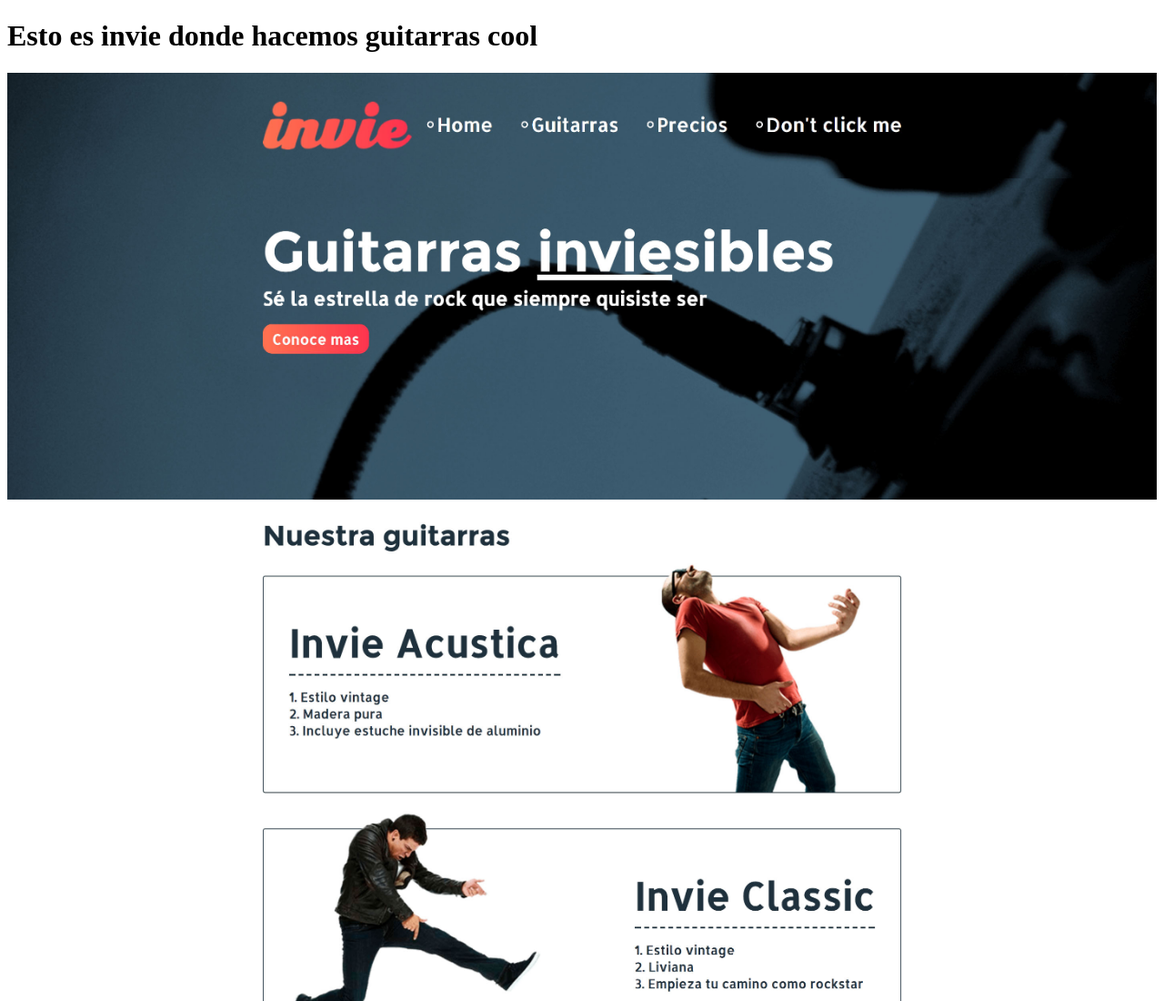
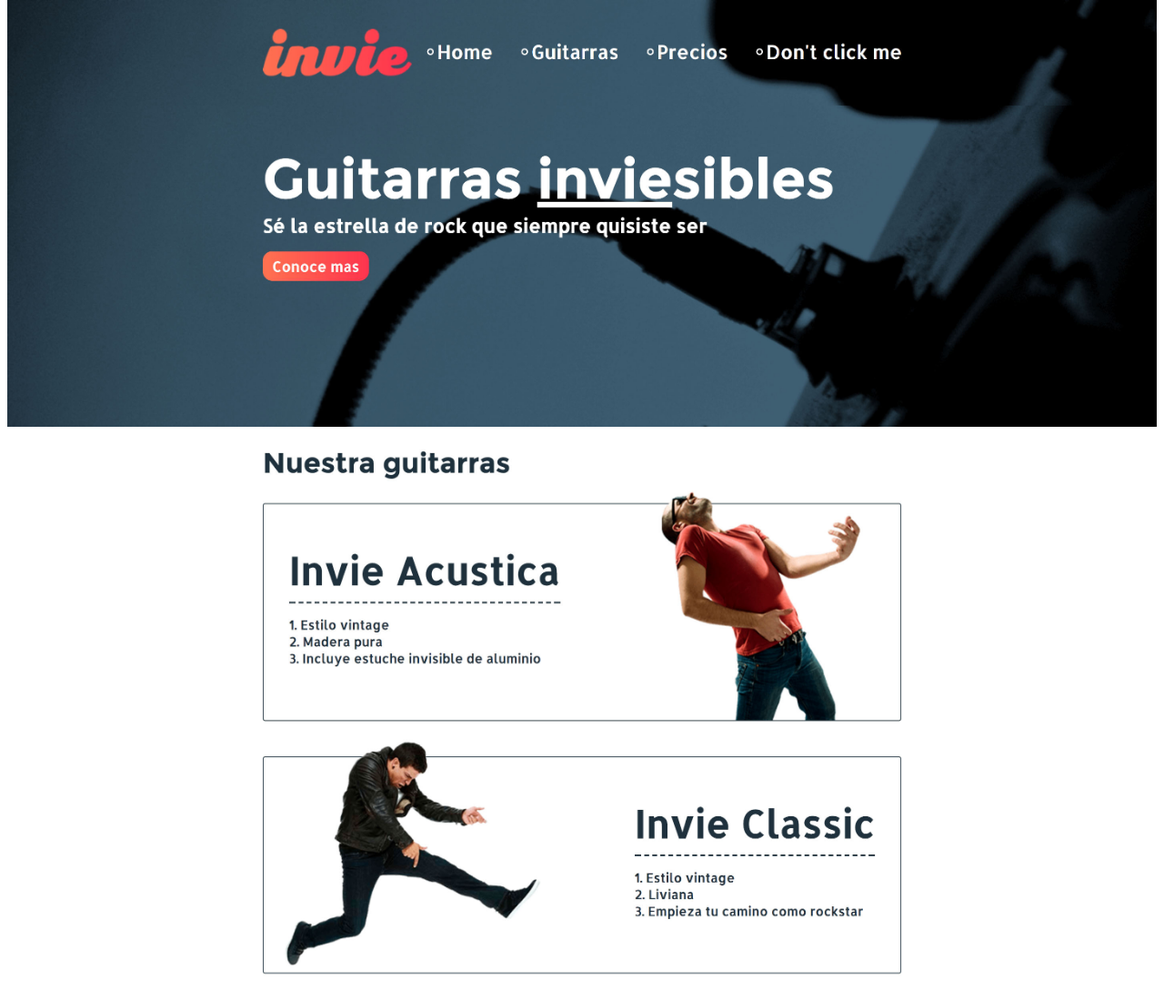
Before and after one commit to zriiman84/invie-github, a plain HTML site: page index.html in a window 1280 px wide. Shown: the top 1100 px of the page at 91% size. Drawn offline with Linux system fonts and the light colour scheme.

Commit message:
Modificando nuevamente

```diff
--- a/index.html
+++ b/index.html
@@ -25,7 +25,6 @@
 	</style>
 </head>
 <body>
-		<h1>Esto es invie donde hacemos guitarras cool</h1>
 		<img src="img/invie-responsive.png" alt="invie-responsive" id="responsive">
 		<img src="img/header.jpg" alt="header">
 		<img src="img/hero.jpg" alt="hero">
```
